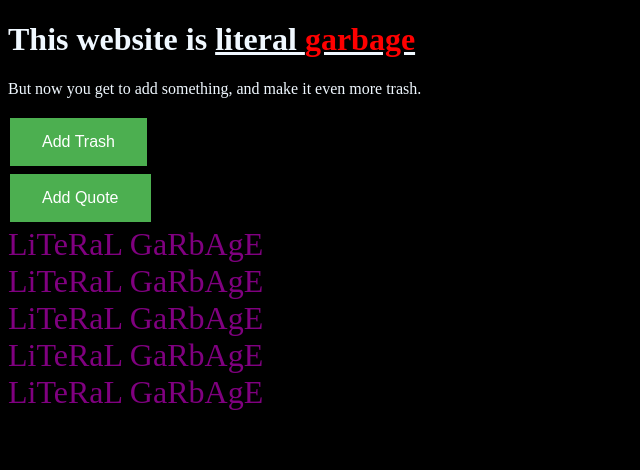
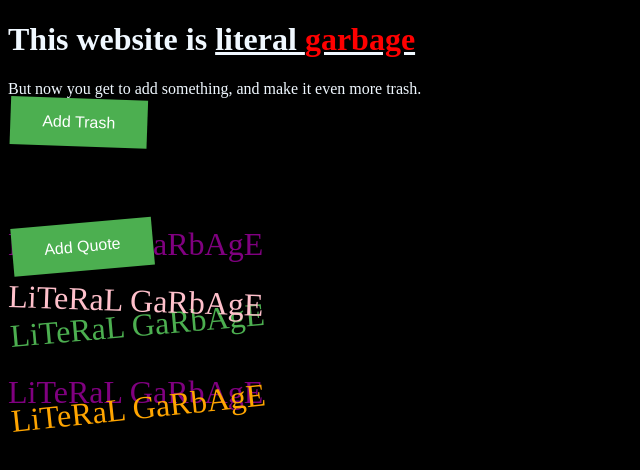
Before and after one commit to NextToZero/LiteralGarbage, a plain HTML site: page index.html in a window 1280 px wide. Shown: the whole page, without its empty margins (0-640 px from the left). Drawn offline with Linux system fonts and the light colour scheme.

Commit message:
colorful

```diff
--- a/index.html
+++ b/index.html
@@ -58,6 +58,10 @@ button{
     cursor: pointer;
 }
 
+div:nth-child(3n) { transform:rotate(2deg); color: pink;}
+div:nth-child(4n) { transform:rotate(-5deg); color:#4CAF50; }
+div:nth-child(5n) { transform:rotate(-6deg); color: orange;}
+div:nth-child(6n) { transform:rotate(6deg); color: blue;}
 
 </style>
 
```
